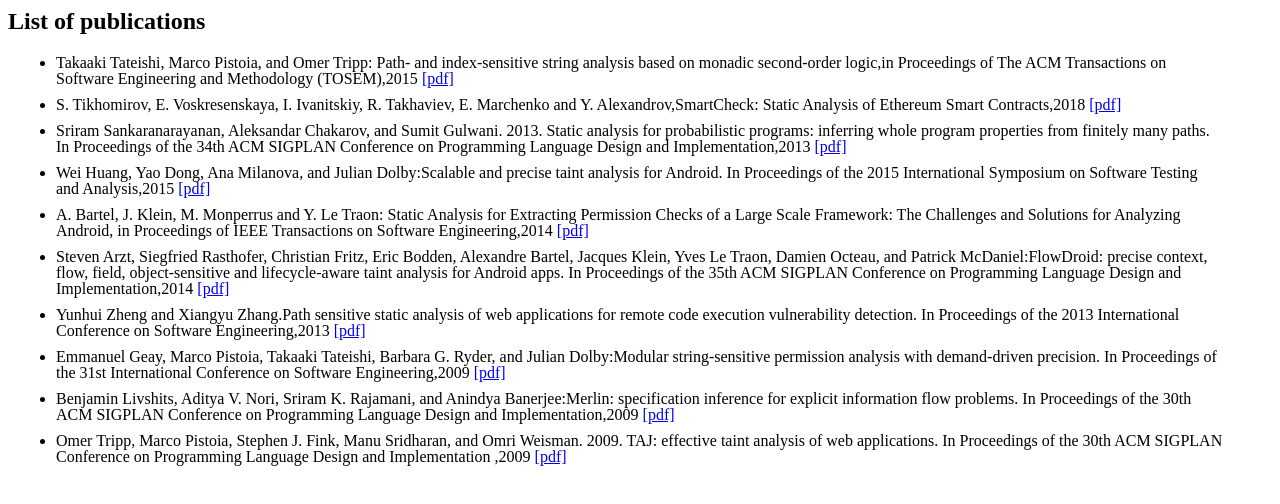
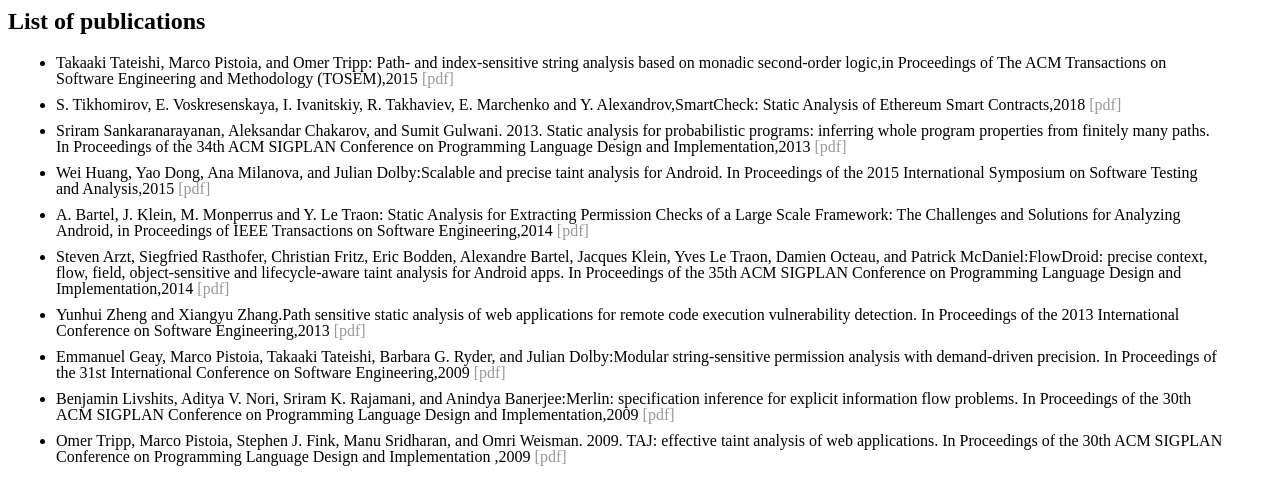
Before and after one commit to anitha181992/Static_analysis, a plain HTML site: page publications.html in a window 1280 px wide. Drawn offline with Linux system fonts and the light colour scheme.

Commit message:
Update publications.html

```diff
--- a/publications.html
+++ b/publications.html
@@ -10,6 +10,13 @@
         line-height: 1.0;
         margin-top: 10px;
       }
+      a {
+      text-decoration: none;
+       color: #999;
+       }
+a:hover {
+    text-decoration: underline;
+}
     </style>
     <meta charset="UTF-8">
     <title>Repository of Static Analysis Publications [2009-2019]</title>
```
